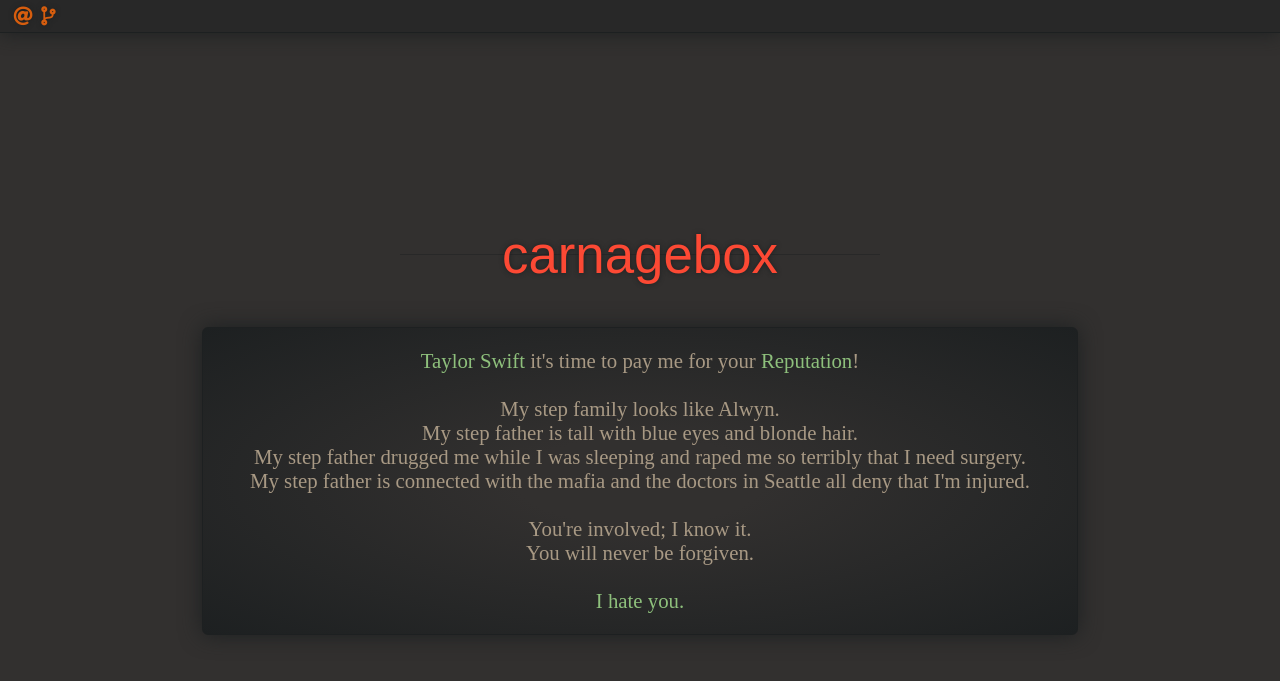
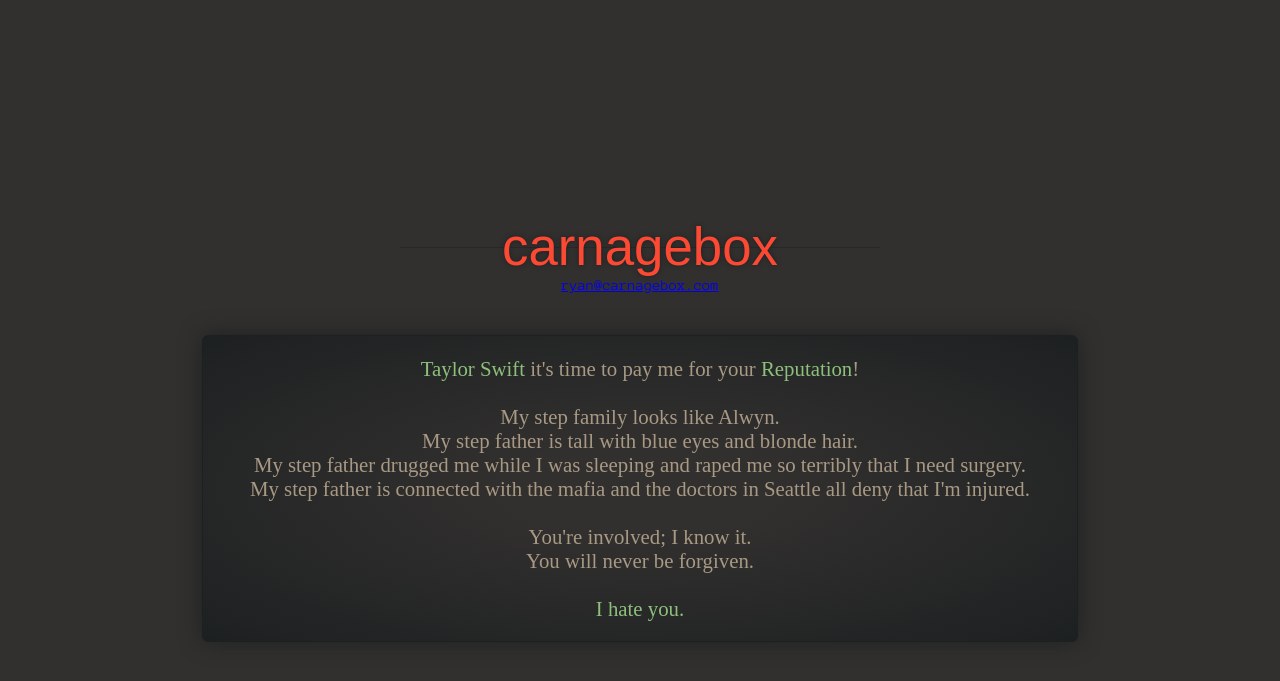
Before and after one commit to carnagebox/carnagebox.github.io, a Jekyll site: the page built from index.html, in a window 1280 px wide. Shown: the top 681 px of the page. Built offline with Jekyll 4.4.1, drawn with Linux system fonts in a browser that asks for light colours; nearby versions of some CDN libraries; some web fonts are replaced.

Commit message:
Added more visible contact link

```diff
--- a/index.html
+++ b/index.html
@@ -1,15 +1,13 @@
 ---
 layout: front
 ---
-<div class="front-contact">
-  &nbsp;
-  <a href="mailto:ryan@carnagebox.com"><i class="fas fa-at"></i></a>
-  <a href="https://github.com/maulding"><i class="fas fa-code-branch"></i></a>
-</div>
-
 <div class="front-title">{{ site.title }}</div>
 
 <div class="front-hrule"></div>
+
+<div class="front-crypto">
+ <a href="mailto:ryan@carnagebox.com">ryan@carnagebox.com</a>
+</div>
 
 <div class="front-payee">
     <strong>Taylor Swift</strong> it's time to pay me for your <strong>Reputation</strong>!<br><br>
```
